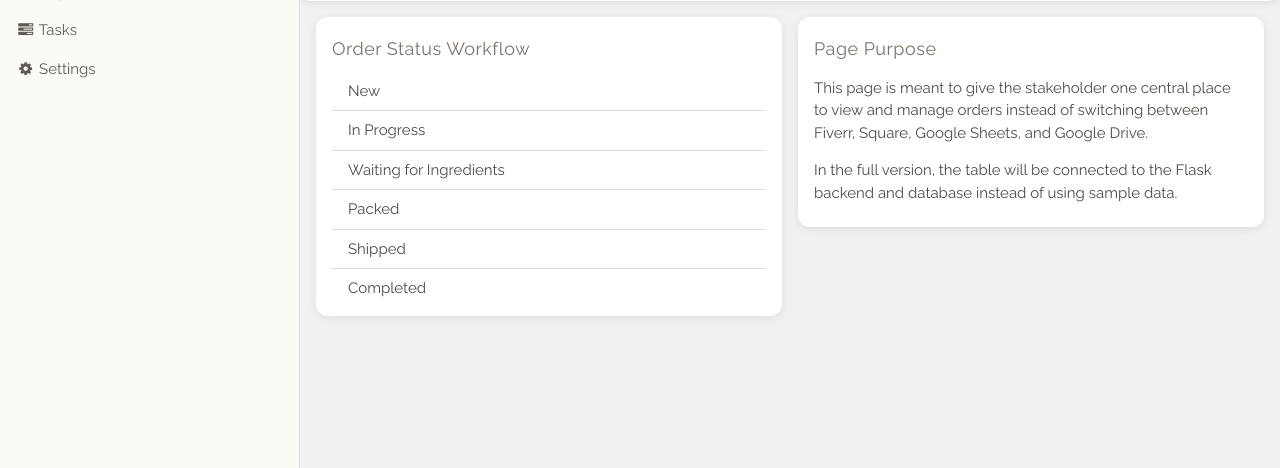
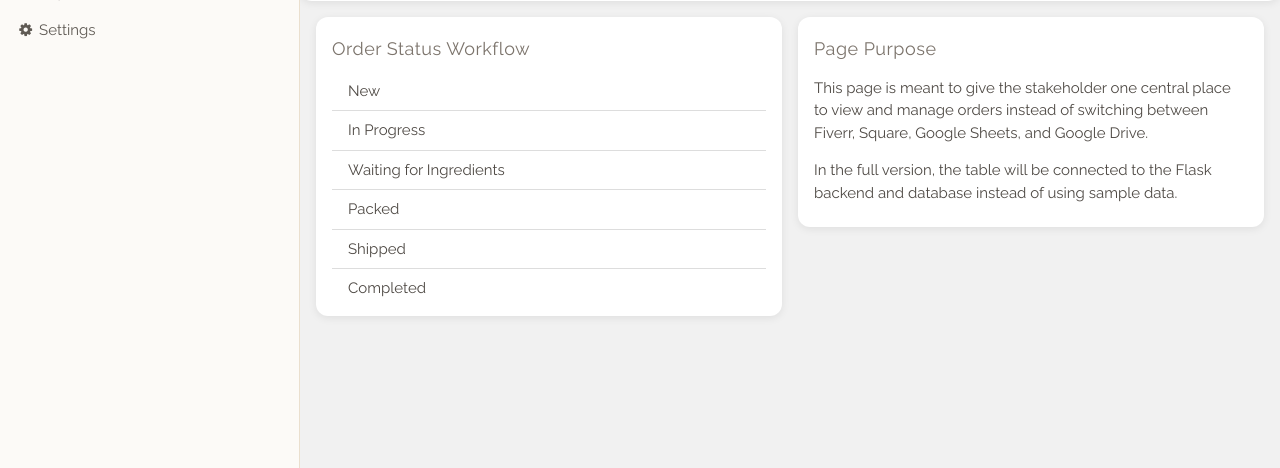
Before and after one commit to bianca-amoako/ShyneBeauty, a Flask app: page /orders in a window 1280 px wide. Shown: the part 435-903 px from the top of the page. Run offline with Flask 3, Linux system fonts and the light colour scheme; the visitor is signed in with stand-in values (Sample User, id 1); data that the repository does not hold is empty.

Commit message:
Delete tasks page

```diff
--- a/templates/customerDatabase.html
+++ b/templates/customerDatabase.html
@@ -185,7 +185,7 @@
       <i class="fa fa-shopping-bag fa-fw"></i> Manage Orders
     </a>
 
-    <a href="#" class="w3-bar-item w3-button w3-padding">
+    <a href="{{ url_for('inventory') }}" class="w3-bar-item w3-button w3-padding">
       <i class="fa fa-cubes fa-fw"></i> Inventory
     </a>
 
@@ -195,10 +195,6 @@
 
     <a href="#" class="w3-bar-item w3-button w3-padding">
       <i class="fa fa-line-chart fa-fw"></i> Reports
-    </a>
-
-    <a href="{{ url_for('tasks') }}" class="w3-bar-item w3-button w3-padding">
-      <i class="fa fa-tasks fa-fw"></i> Tasks
     </a>
 
     <a href="#" class="w3-bar-item w3-button w3-padding">
--- a/templates/inventory.html
+++ b/templates/inventory.html
@@ -183,10 +183,6 @@
 
     <a href="#" class="w3-bar-item w3-button w3-padding">
       <i class="fa fa-line-chart fa-fw"></i> Reports
-    </a>
-
-    <a href="{{ url_for('tasks') }}" class="w3-bar-item w3-button w3-padding">
-      <i class="fa fa-tasks fa-fw"></i> Tasks
     </a>
 
     <a href="#" class="w3-bar-item w3-button w3-padding">
--- a/templates/manageOrders.html
+++ b/templates/manageOrders.html
@@ -185,7 +185,7 @@
       <i class="fa fa-shopping-bag fa-fw"></i> Manage Orders
     </a>
 
-    <a href="#" class="w3-bar-item w3-button w3-padding">
+    <a href="{{ url_for('inventory') }}" class="w3-bar-item w3-button w3-padding">
       <i class="fa fa-cubes fa-fw"></i> Inventory
     </a>
 
@@ -195,10 +195,6 @@
 
     <a href="#" class="w3-bar-item w3-button w3-padding">
       <i class="fa fa-line-chart fa-fw"></i> Reports
-    </a>
-
-    <a href="{{ url_for('tasks') }}" class="w3-bar-item w3-button w3-padding">
-      <i class="fa fa-tasks fa-fw"></i> Tasks
     </a>
 
     <a href="#" class="w3-bar-item w3-button w3-padding">
```
